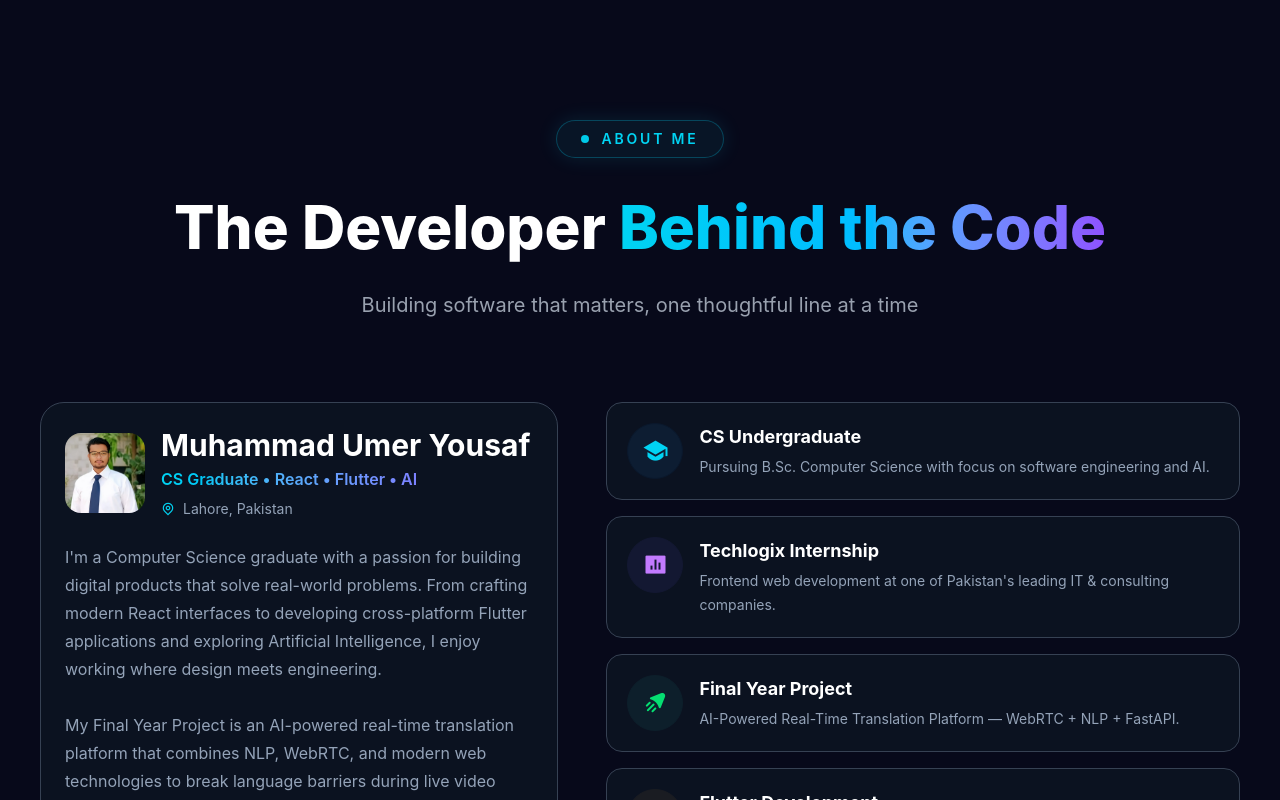
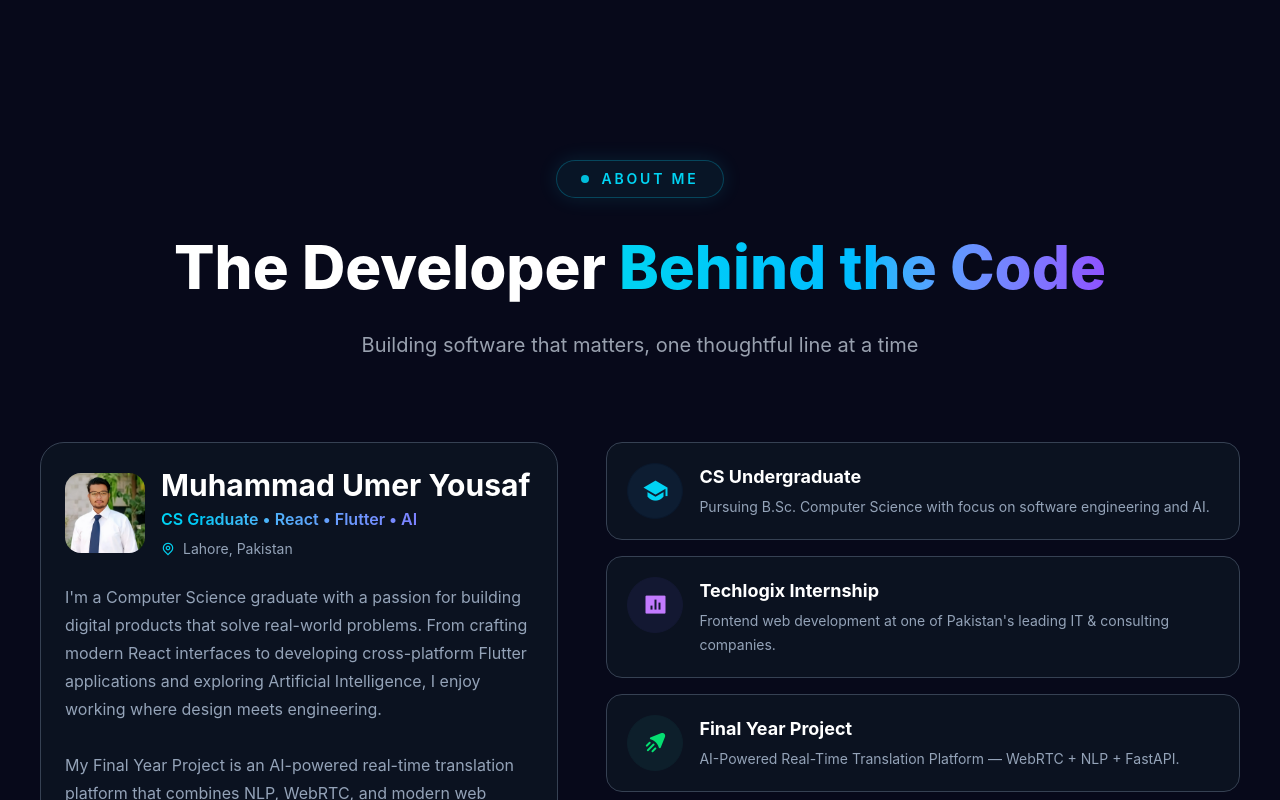
Before and after one commit to umerdev07/react-My-Personal-Portfolio, a React (Vite) app: page / in a window 1280 px wide. Shown: the part 1040-1840 px from the top of the page. Built offline with nearby package versions, Linux system fonts and the light colour scheme.

Commit message:
Build Skills Section

```diff
--- a/src/pages/section2/AboutMe.jsx
+++ b/src/pages/section2/AboutMe.jsx
@@ -5,7 +5,7 @@
 
 const AboutMe = () => {
   return (
-    <div className="max-w-7xl mt-70 mx-auto">
+    <div className="max-w-7xl mt-80 mx-auto">
       <AboutMeTitleSubTitleBadge />
 
       <div className="mt-10 lg:mt-20 flex flex-col lg:flex-row gap-8 lg:gap-12">
```
